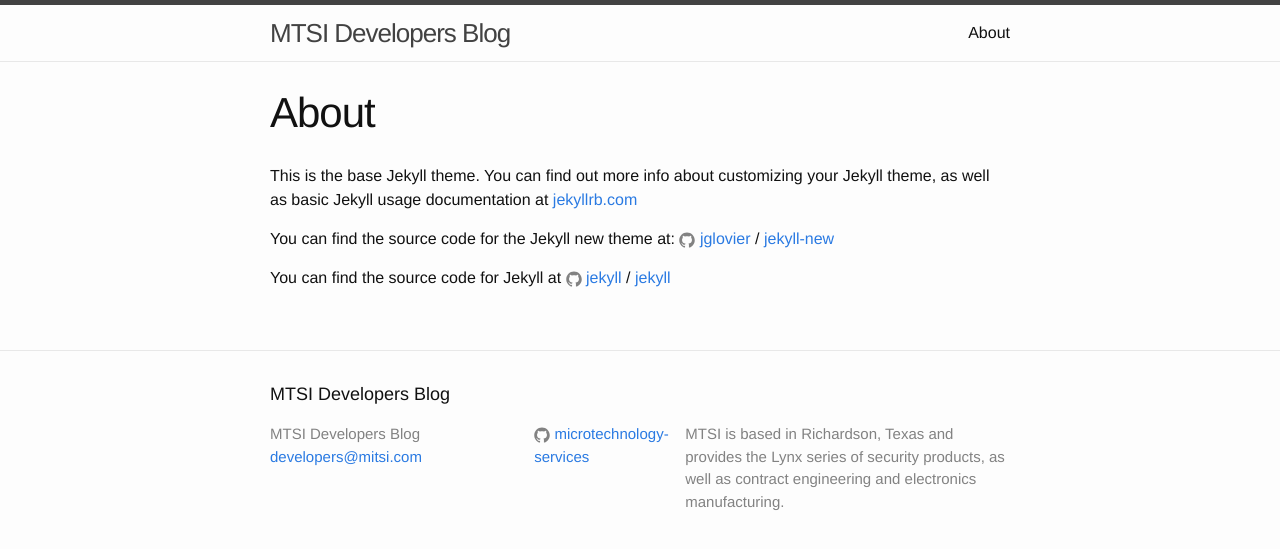
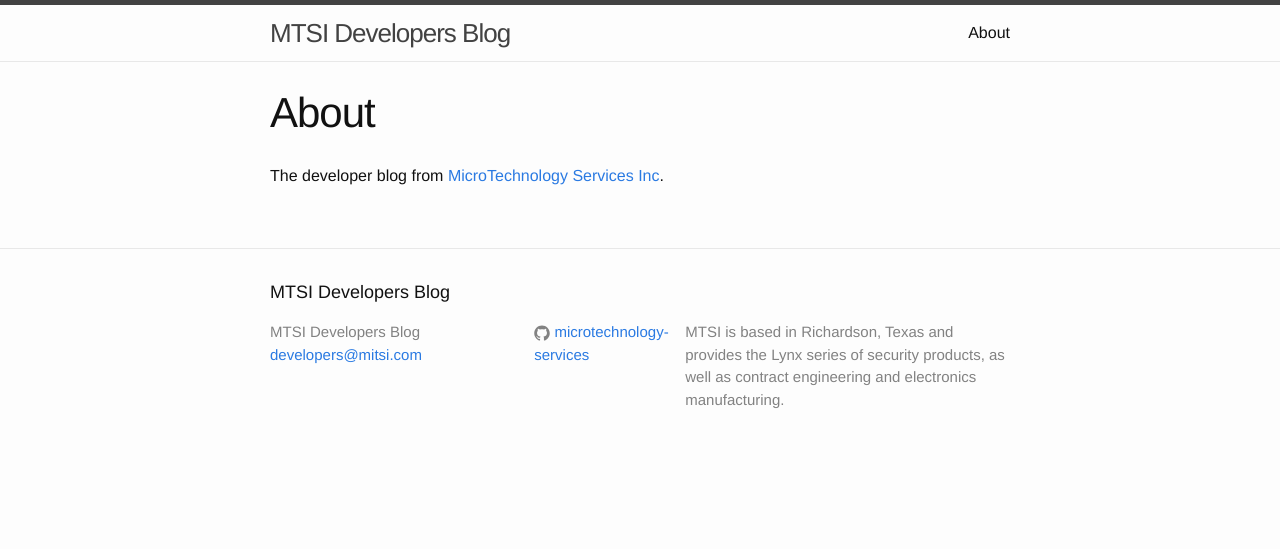
Before and after one commit to MicroTechnology-Services/microtechnology-services.github.io, a Jekyll site: the page built from about.md, in a window 1280 px wide. Shown: the top 549 px of the page. Built offline with Jekyll 4.4.1, drawn with Linux system fonts in a browser that asks for light colours.

Commit message:
about page

```diff
--- a/about.md
+++ b/about.md
@@ -4,12 +4,4 @@
 permalink: /about/
 ---
 
-This is the base Jekyll theme. You can find out more info about customizing your Jekyll theme, as well as basic Jekyll usage documentation at [jekyllrb.com](http://jekyllrb.com/)
-
-You can find the source code for the Jekyll new theme at:
-{% include icon-github.html username="jglovier" %} /
-[jekyll-new](https://github.com/jglovier/jekyll-new)
-
-You can find the source code for Jekyll at
-{% include icon-github.html username="jekyll" %} /
-[jekyll](https://github.com/jekyll/jekyll)
+The developer blog from [MicroTechnology Services Inc](http://mitsi.com/).
```
